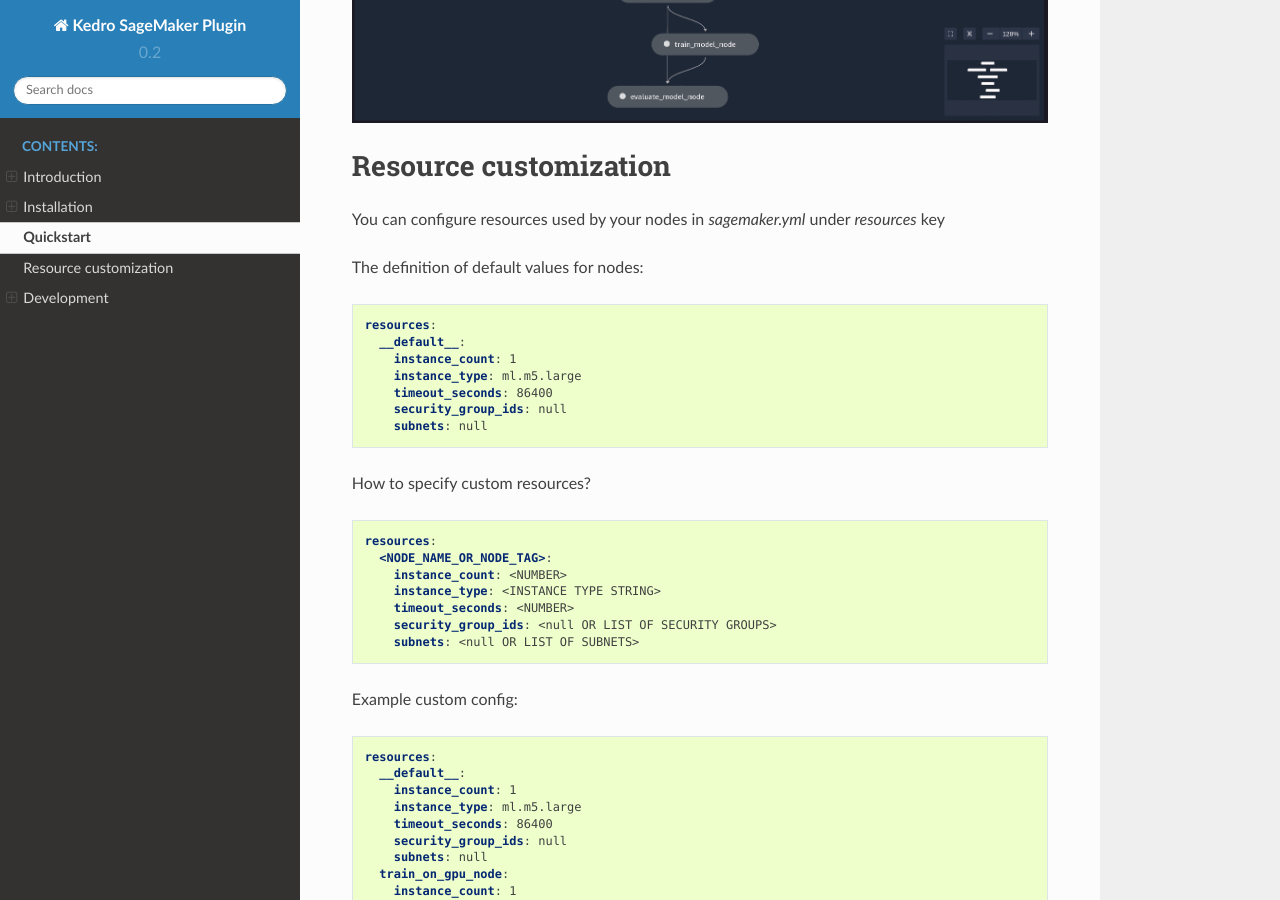
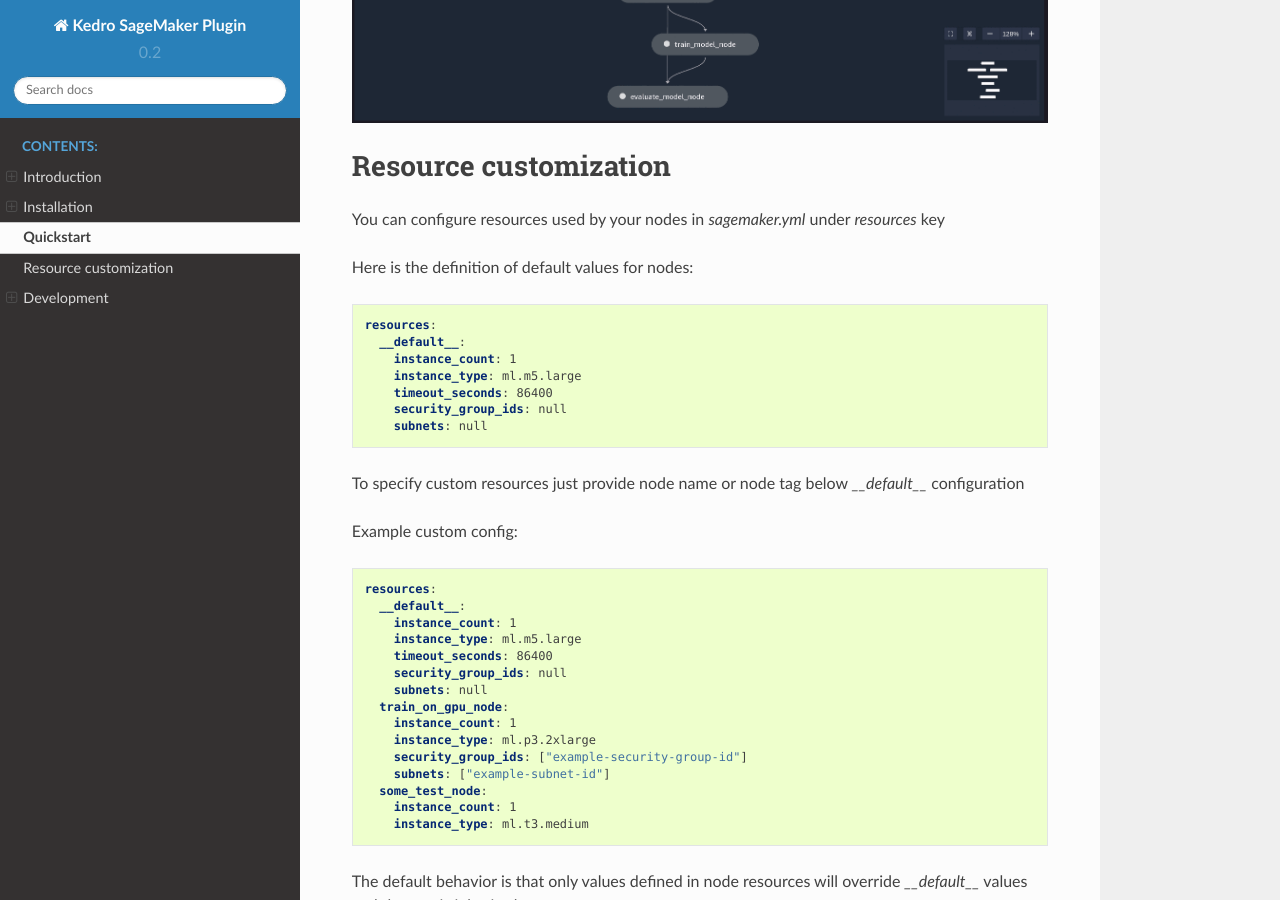
Before and after one commit to getindata/kedro-sagemaker, a Sphinx documentation site: the page built from docs/source/03_quickstart.rst, in a window 1280 px wide and 900 px high, scrolled down 3496 px. Built offline with Sphinx 7.4.7 and the Read the Docs theme 2.0.0, drawn with Linux system fonts in a browser that asks for light colours.

Commit message:
Update docs

```diff
--- a/docs/source/03_quickstart.rst
+++ b/docs/source/03_quickstart.rst
@@ -119,7 +119,7 @@
 ----
 You can configure resources used by your nodes in `sagemaker.yml` under `resources` key
 
-The definition of default values for nodes:
+Here is the definition of default values for nodes:
 
 .. code:: yaml
 
@@ -132,17 +132,7 @@
       subnets: null
 
 
-How to specify custom resources?
-
-.. code:: yaml
-
-  resources:
-    <NODE_NAME_OR_NODE_TAG>:
-      instance_count: <NUMBER>
-      instance_type: <INSTANCE TYPE STRING>
-      timeout_seconds: <NUMBER>
-      security_group_ids: <null OR LIST OF SECURITY GROUPS>
-      subnets: <null OR LIST OF SUBNETS>
+To specify custom resources just provide node name or node tag below `__default__` configuration
 
 Example custom config:
 
```
